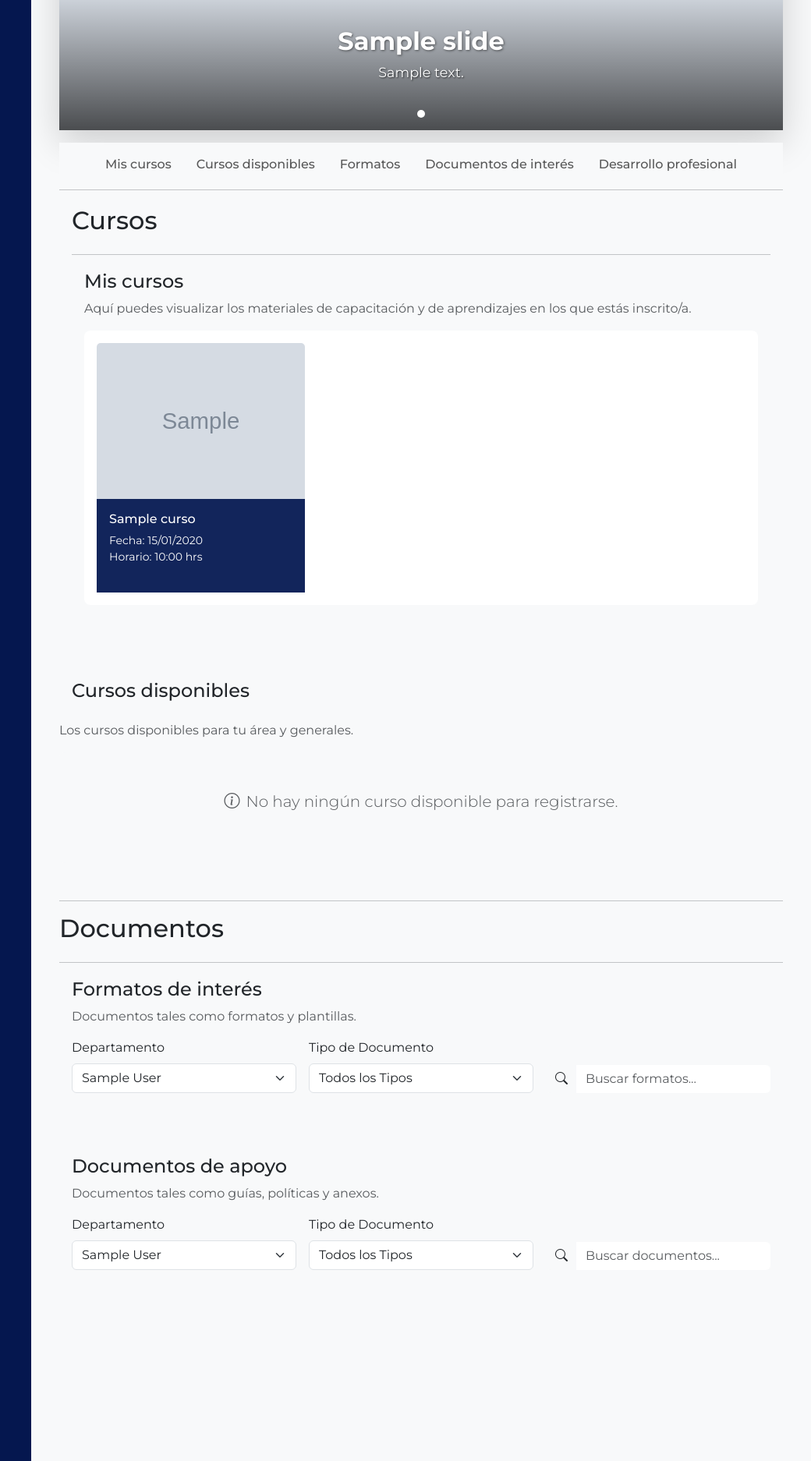
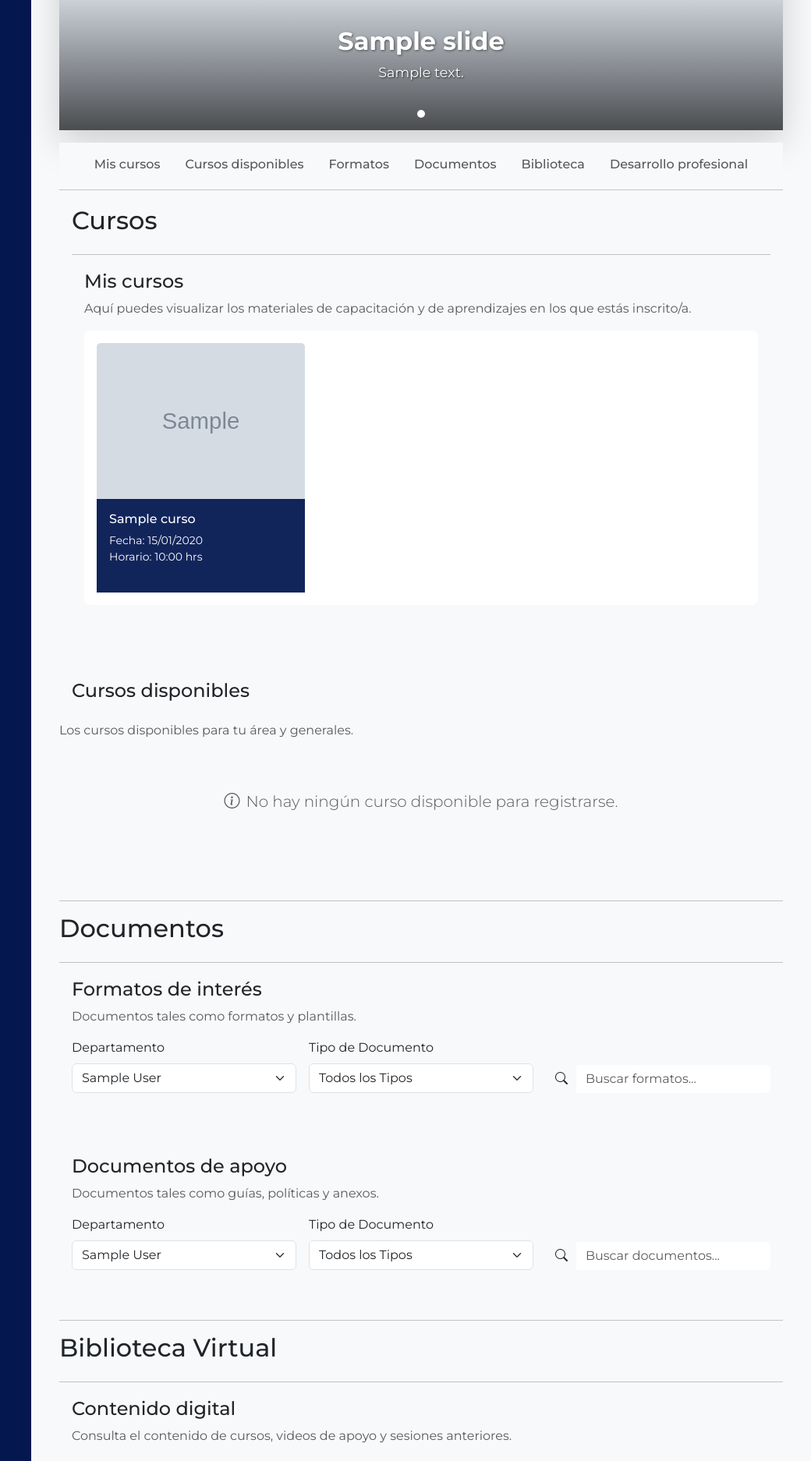
Before and after one commit to fsanchez-lc/intranet-lc, a Django app: page /repositorio/ in a window 1280 px wide. Shown: the part 430-2304 px from the top of the page at 78% size, without its empty margins (240-1280 px from the left). Run offline with Django 5.2, Linux system fonts and the light colour scheme; a user stored in the database is signed in; tables that the repository leaves empty hold one stand-in row (values such as "Sample post"); grey boxes marked "Sample" are stand-in pictures; some libraries are stand-ins or nearby versions.

Commit message:
Añadida sección Biblioteca digital y filtros de búsqueda

```diff
--- a/management_system/resources/models.py
+++ b/management_system/resources/models.py
@@ -1,7 +1,7 @@
 from django.db import models
+from django.utils import timezone
 
 class Curso(models.Model):
-
     class Estado(models.TextChoices):
         ACTIVO = 'activo', 'Activo'
         INACTIVO = 'inactivo', 'Inactivo'
@@ -80,7 +80,6 @@ class Curso(models.Model):
 
     def __str__(self):
         return self.titulo
-
 
 class Slide(models.Model):
     title = models.CharField(max_length=100, verbose_name="Título")
@@ -196,3 +195,101 @@ class Documento(models.Model):
         if self.codigo_documento:
             return f"[{self.codigo_documento}] {self.nombre}"
         return f"{self.nombre}"
+
+class VideoCurso(models.Model):
+
+    ESTADO_CHOICES = (
+        ('activo', 'Activo'),
+        ('inactivo', 'Inactivo'),
+    )
+
+    # RELACIÓN: ¿A qué curso pertenece este video?
+    curso = models.ForeignKey(
+        Curso,
+        on_delete=models.SET_NULL,
+        null=True,
+        blank=True,
+        related_name="videos_grabados",
+        verbose_name="Curso al que pertenece"
+    )
+
+    # TÍTULO: El título del video
+    titulo = models.CharField(
+        max_length=255,
+        verbose_name="Título del Video"
+    )
+
+    # URL: El enlace normal de YouTube o Drive
+    video_url = models.URLField(
+        max_length=500,
+        verbose_name="URL del Video",
+        help_text="Pega el enlace normal de YouTube (watch?v=...) o Google Drive (file/d/.../view)."
+    )
+
+    # PONENTE: El "autor" (¡Este faltaba!)
+    ponente = models.CharField(
+        max_length=150,
+        verbose_name="Ponente o Instructor",
+        blank=True # Es opcional
+    )
+
+    # FECHA: La fecha de la grabación
+    fecha_grabacion = models.DateField(
+        verbose_name="Fecha de Grabación",
+        blank=True,
+        null=True
+    )
+
+    # ESTADO: Para activar o desactivar (¡Este también faltaba!)
+    estado = models.CharField(
+        max_length=10,
+        choices=ESTADO_CHOICES,
+        default='activo',
+        verbose_name="Estado"
+    )
+
+    # --- MÉTODO PARA CONVERTIR URL ---
+    @property
+    def get_embed_url(self):
+
+        # 1. Lógica para YouTube
+        if "youtube.com/watch?v=" in self.video_url:
+            try:
+                # Extrae el ID: '...watch?v=VIDEO_ID&...' -> 'VIDEO_ID'
+                video_id = self.video_url.split('v=')[1].split('&')[0]
+                return f"https://www.youtube.com/embed/{video_id}"
+            except Exception:
+                return None # URL mal formada
+
+        # 2. Lógica para YouTube Corto (youtu.be)
+        if "youtu.be/" in self.video_url:
+            try:
+                # Extrae el ID: '...youtu.be/VIDEO_ID?...' -> 'VIDEO_ID'
+                video_id = self.video_url.split('youtu.be/')[1].split('?')[0]
+                return f"https://www.youtube.com/embed/{video_id}"
+            except Exception:
+                return None # URL mal formada
+
+        # 3. Lógica para Google Drive
+        if "drive.google.com/file/d/" in self.video_url:
+            try:
+                # Extrae el ID: '.../d/FILE_ID/view...' -> 'FILE_ID'
+                file_id = self.video_url.split('/d/')[1].split('/')[0]
+                return f"https://drive.google.com/file/d/{file_id}/preview"
+            except Exception:
+                return None # URL mal formada
+
+        # 4. Fallback: Si ya es un enlace embed, simplemente devuélvelo
+        if "/embed/" in self.video_url or "/preview" in self.video_url:
+            return self.video_url
+
+        # 5. Si no se reconoce, no se puede mostrar
+        return None
+
+    class Meta:
+        verbose_name = "Video de Curso"
+        verbose_name_plural = "Videoteca de Cursos"
+        ordering = ['-fecha_grabacion', 'titulo']
+
+    def __str__(self):
+        return self.titulo
--- a/management_system/resources/templates/resources.html
+++ b/management_system/resources/templates/resources.html
@@ -196,7 +196,10 @@
               <a class="nav-link" href="#Formatos">Formatos</a>
             </li>
             <li class="nav-item border-lg-end px-lg-2">
-              <a class="nav-link" href="#Documentos">Documentos de interés</a>
+              <a class="nav-link" href="#Documentos">Documentos</a>
+            </li>
+            <li class="nav-item px-lg-2">
+              <a class="nav-link" href="#Biblioteca">Biblioteca</a>
             </li>
             <li class="nav-item px-lg-2">
               <a class="nav-link" href="#DesarrolloProfesional">Desarrollo profesional</a>
@@ -594,8 +597,62 @@
       </div>
     </div>
 
-
-
+    <hr class="my-1">
+
+    <div class="d-flex justify-content-between align-items-center mt-3 mb-3">
+      <h2>Biblioteca Virtual</h2>
+
+      <div class="d-flex gap-2">
+        {% if is_admin %}
+        <a href="#" class="btn bg-success d-flex align-items-center gap-2 d-none d-md-flex fw-medium text-white"
+                data-bs-toggle="modal"
+                data-bs-target="#modalAñadirContenido">
+        <i class="bi bi-plus-lg"></i>
+        Añadir un contenido
+        </a>
+        <a href="#" class="btn d-flex bg-warning align-items-center gap-2 d-none d-md-flex fw-medium text-white"
+                data-bs-toggle="modal"
+                data-bs-target="#modalEditarContenido">
+        <i class="bi bi-pencil"></i>
+        Modificar un contenido
+        </a>
+        {% endif %}
+      </div>
+    </div>
+
+    <hr class="my-1">
+    <div class="mb-3 p-3" id="Contenido">
+      <h2 class="h4 mb-2">Contenido digital</h2>
+      <p class="text-muted">Consulta el contenido de cursos, videos de apoyo y sesiones anteriores.</p>
+
+      <div class="container my-5">
+        <div class="row row-cols-1 row-cols-md-2 g-4">
+        {% for video in videos_videoteca %}
+          <div class="col">
+            <div class="card h-100">
+              <div class="ratio ratio-16x9">
+                  <iframe src="{{ video.get_embed_url }}" title="{{ video.titulo }}" frameborder="0" allow="accelerometer; autoplay; clipboard-write; encrypted-media; gyroscope; picture-in-picture" allowfullscreen></iframe>
+              </div>
+              <div class="card-body">
+                  {% if video.curso %}
+                      <p class="text-muted small mb-1">{{ video.curso.titulo }}</p>
+                  {% endif %}
+                  <h5 class="card-title">{{ video.titulo }}</h5>
+
+                  {% if video.ponente %}
+                      <p class="card-text mb-0">{{ video.ponente }}</p>
+                  {% endif %}
+
+                  {% if video.fecha_grabacion %}
+                      <p class="card-text"><small class="text-muted">{{ video.fecha_grabacion|date:"M j, Y" }}</small></p>
+                  {% endif %}
+              </div>
+            </div>
+          </div>
+        {% endfor %}
+        </div>
+      </div>
+    </div>
 
     <div class="modal fade" id="modalCrearCurso" tabindex="-1" aria-labelledby="modalCrearCursoLabel" aria-hidden="true">
       <div class="modal-dialog modal-lg">
--- a/management_system/resources/views.py
+++ b/management_system/resources/views.py
@@ -1,7 +1,7 @@
 from django.shortcuts import render, redirect, get_object_or_404
 from django.contrib import messages
 from django.contrib.auth.decorators import login_required, user_passes_test
-from .models import Slide, Curso, Documento, TipoDocumento
+from .models import Slide, Curso, Documento, TipoDocumento, VideoCurso
 from employees.models import Empleado, Departamento
 from django.db.models import Q
 from django.core.paginator import Paginator
@@ -120,6 +120,25 @@ def ResourcesView(request):
         tipo_documento__nombre__in=['Formato', 'Plantilla', 'Formato de interés']
     ).distinct().order_by('nombre')
 
+    # 3. CREA LA CONSULTA DE PERMISOS PARA VIDEOS
+    #    (La lógica es similar, pero a través del 'curso' relacionado)
+    if is_admin:
+        video_permission_query = Q() # Admin ve todo
+    else:
+        # Un video es visible si:
+        # 1. No tiene curso (es general) O
+        # 2. El curso es general O
+        # 3. El curso es para el departamento del empleado
+        video_permission_query = Q(curso=None) | Q(curso__es_general=True)
+        if empleado and empleado.departamento:
+            video_permission_query.add(Q(curso__departamentos_destinados=empleado.departamento), Q.OR)
+
+    # 4. CREA LA LISTA DE VIDEOS
+    videos_list = VideoCurso.objects.filter(
+        video_permission_query, # Aplicamos los permisos
+        estado='activo'         # Solo mostramos videos activos
+    ).distinct().order_by('-fecha_grabacion') # Orden más reciente primero
+
     # 3. PAGINA AMBAS LISTAS
     paginator_docs = Paginator(documentos_generales_list, 4)
     paginator_formatos = Paginator(formatos_list, 4)
@@ -158,6 +177,8 @@ def ResourcesView(request):
         'tipos_para_documentos': tipos_para_documentos, # <-- NUEVO
         'tipos_para_formatos': tipos_para_formatos,
         'user_depto_id': user_depto_id, # ID para preseleccionar el <option>
+
+        'videos_videoteca': videos_list,
     }
     return render(request, 'resources.html', context)
 
```
Also changed, not shown: management_system/resources/admin.py (+7 -1 lines), management_system/resources/migrations/0023_alter_curso_es_general_alter_documento_es_general_and_more.py (added).
